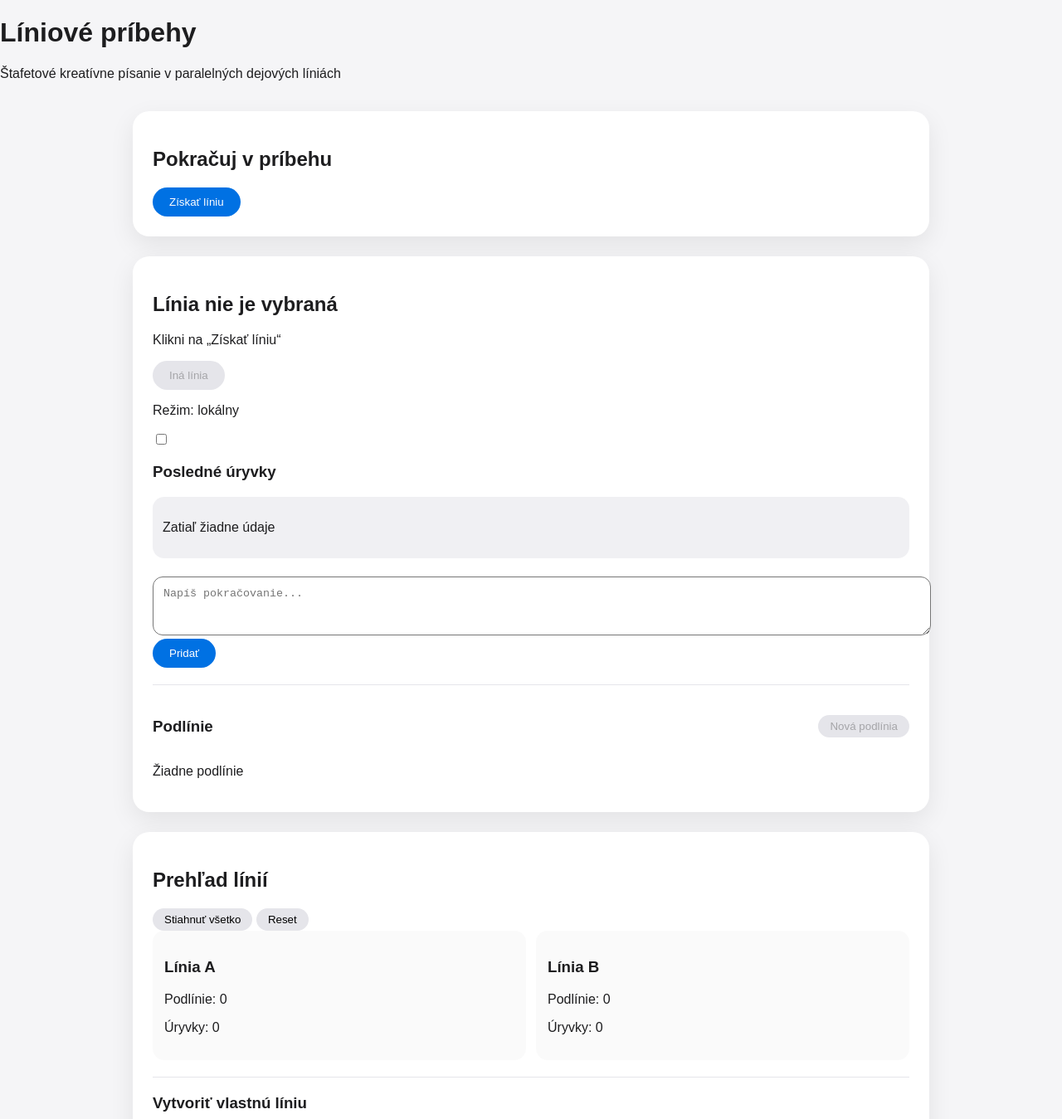
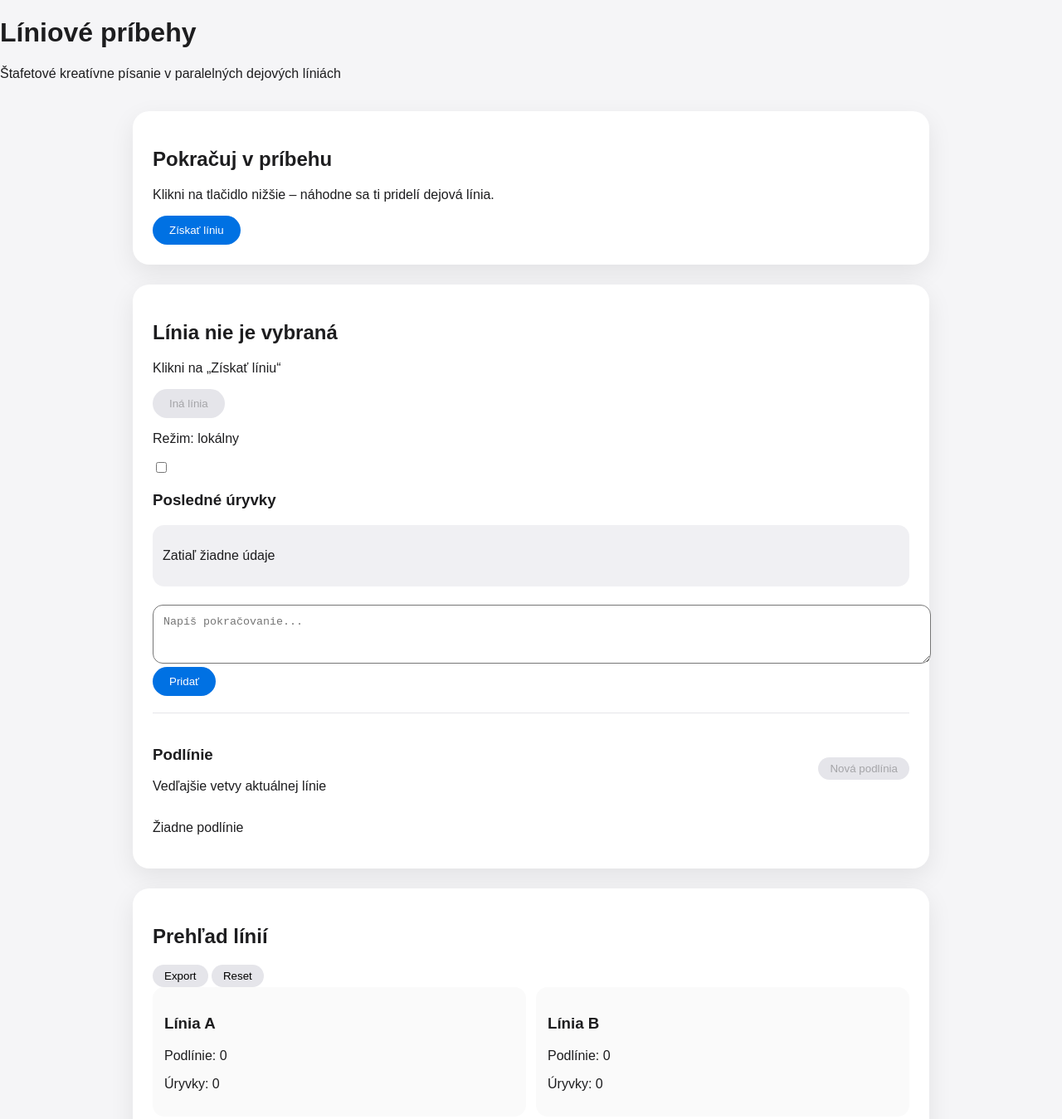
Before and after one commit to uljanakiev-design/storygraph, a plain HTML site: page index.html in a window 1280 px wide. Shown: the top 1349 px of the page at 83% size. Drawn offline with Linux system fonts and the light colour scheme.

Commit message:
Update index.html

```diff
--- a/index.html
+++ b/index.html
@@ -7,6 +7,7 @@
 
   <link rel="stylesheet" href="style.css">
 
+  <!-- Firebase compat SDK -->
   <script src="https://www.gstatic.com/firebasejs/9.22.2/firebase-app-compat.js"></script>
   <script src="https://www.gstatic.com/firebasejs/9.22.2/firebase-firestore-compat.js"></script>
 </head>
@@ -14,6 +15,7 @@
 
 <header class="app-header">
   <h1>Líniové príbehy</h1>
+
   <p class="subtitle">
     Štafetové kreatívne písanie v paralelných dejových líniách
   </p>
@@ -21,17 +23,28 @@
 
 <main class="container">
 
+  <!-- START -->
+
   <section class="card">
+
     <h2>Pokračuj v príbehu</h2>
+
+    <p>
+      Klikni na tlačidlo nižšie – náhodne sa ti pridelí dejová línia.
+    </p>
 
     <button id="get-line-btn" class="btn primary">
       Získať líniu
     </button>
+
   </section>
+
+  <!-- ACTIVE LINE -->
 
   <section id="line-card" class="card">
 
     <div class="line-header-row">
+
       <div>
         <h2 id="line-title">Línia nie je vybraná</h2>
 
@@ -45,6 +58,7 @@
               disabled>
         Iná línia
       </button>
+
     </div>
 
     <div class="mode-row">
@@ -57,7 +71,10 @@
         <input type="checkbox" id="online-toggle">
         <span class="toggle-slider"></span>
       </label>
+
     </div>
+
+    <!-- ENTRIES -->
 
     <h3>Posledné úryvky</h3>
 
@@ -82,20 +99,33 @@
     <hr class="divider">
 
     <div class="subline-header">
-      <h3>Podlínie</h3>
+
+      <div>
+        <h3>Podlínie</h3>
+
+        <p class="small muted">
+          Vedľajšie vetvy aktuálnej línie
+        </p>
+      </div>
 
       <button id="create-subline-btn"
               class="btn secondary small-btn"
               disabled>
         Nová podlínia
       </button>
+
     </div>
 
-    <div id="sublines-list" class="sublines-list empty">
+    <div id="sublines-list"
+         class="sublines-list empty">
+
       <p>Žiadne podlínie</p>
+
     </div>
 
   </section>
+
+  <!-- OVERVIEW -->
 
   <section class="card">
 
@@ -109,7 +139,7 @@
 
         <button id="download-btn"
                 class="btn secondary small-btn">
-          Stiahnuť všetko
+          Export
         </button>
 
         <button id="reset-btn"
@@ -124,6 +154,8 @@
     <div id="overview-grid" class="grid"></div>
 
     <hr class="divider">
+
+    <!-- CREATE LINE -->
 
     <h3>Vytvoriť vlastnú líniu</h3>
 
```
